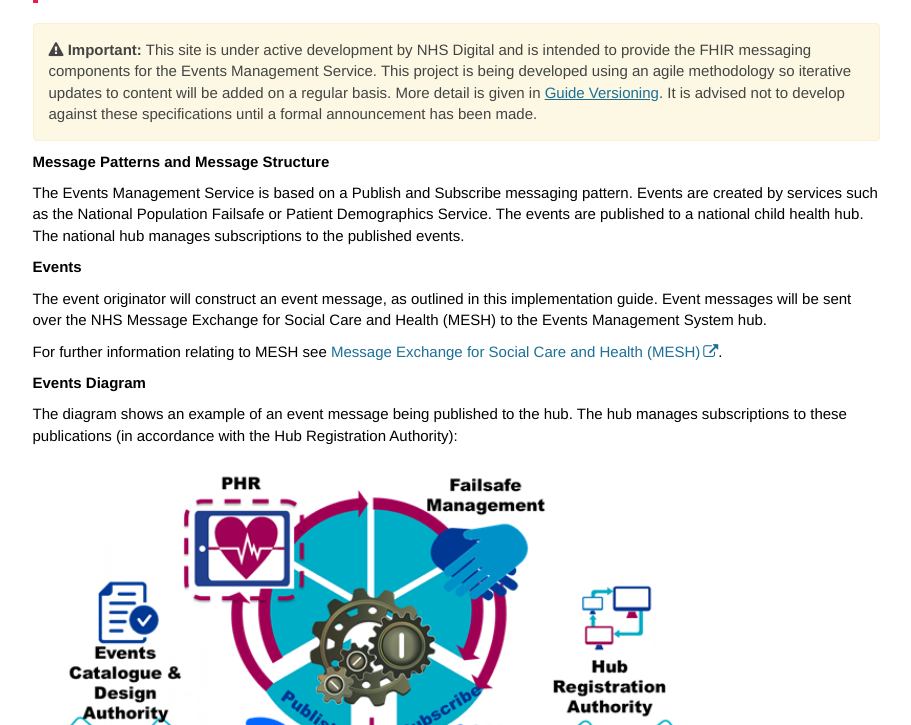
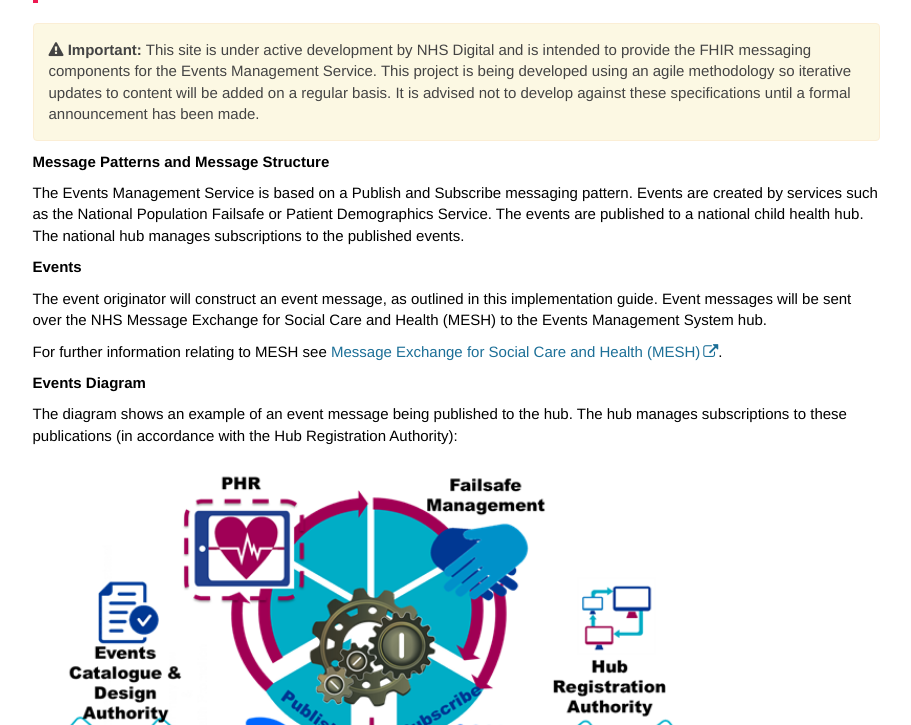
Before and after one commit to nhsconnect/Events-Management, a Jekyll site: the page built from pages/explore/messaging_overview.md, in a window 1280 px wide and 900 px high, cut to the strip 175-900 px from the top of the window. Shown: the whole strip, without its empty margins (330-1241 px from the left). Built offline with Jekyll 4.4.1, drawn with Linux system fonts in a browser that asks for light colours; nearby versions of some CDN libraries; comment, search, counter and statistics services are not loaded.

Commit message:
Alert edits

```diff
--- a/pages/explore/messaging_overview.md
+++ b/pages/explore/messaging_overview.md
@@ -7,7 +7,7 @@ permalink: explore.html
 summary: "Overview of the Messaging Architecture section"
 ---
 
-{% include important.html content="This site is under active development by NHS Digital and is intended to provide the FHIR messaging components for the Events Management Service. This project is being developed using an agile methodology so iterative updates to content will be added on a regular basis. More detail is given in [Guide Versioning](overview/overview_guide_versioning.html). It is advised not to develop against these specifications until a formal announcement has been made." %}
+{% include important.html content="This site is under active development by NHS Digital and is intended to provide the FHIR messaging components for the Events Management Service. This project is being developed using an agile methodology so iterative updates to content will be added on a regular basis.  It is advised not to develop against these specifications until a formal announcement has been made." %}
 
 **Message Patterns and Message Structure**
 
```
Also changed, not shown: index.md (+1 -1 lines).
